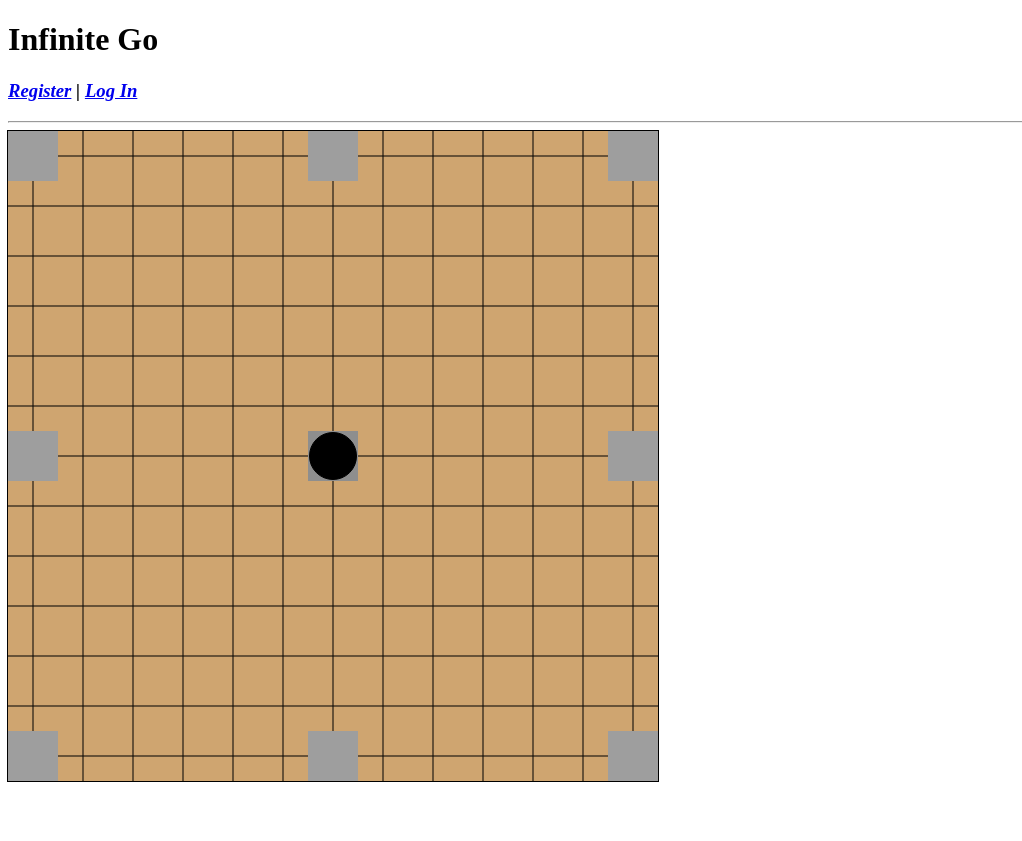
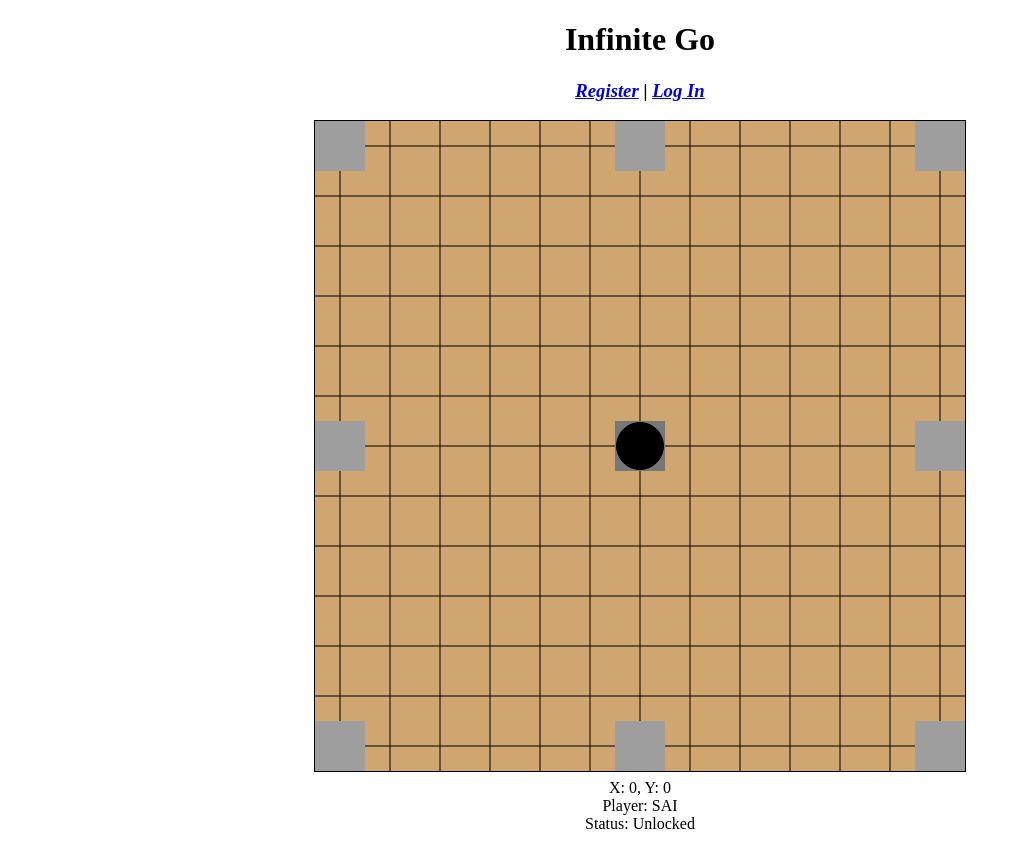
Before and after one commit to hinsley/infinite-go, a Flask app: page / in a window 1280 px wide. Shown: the whole page, without its empty margins (0-1022 px from the left). Before the commit the page ends 782 px from the top, so only its background shows below. Run offline with Flask 2, Linux system fonts and the light colour scheme; data comes from the database, SQL or seed files in the repository; parts of the project's set-up code (start-up, migrations or seed data) failed here and were passed over; grey boxes are pictures that could not be loaded.

Commit message:
Add cursor information display

```diff
--- a/app.py
+++ b/app.py
@@ -28,7 +28,15 @@ def index():
     # Make the indices comprehensible to Javascript (it can't accept tuples for keys).
     stones = {" ".join(map(str, stone)): selected_stones[stone] for stone in selected_stones}
 
-    return render_template("index.html", username=(user_db.get_user_info(session["user"], "username")[0] if "user" in session else None), cursor=cursor, stones=stones)
+    stone_at_cursor = stone_db.get_stone(*cursor)
+    stone_at_cursor_player = user_db.get_user_info(stone_at_cursor["player"], "username")[0] if stone_at_cursor is not None else None
+
+    return render_template("index.html",
+                           username=(user_db.get_user_info(session["user"], "username")[0] if "user" in session else None),
+                           cursor=cursor,
+                           stones=stones,
+                           stone_at_cursor=stone_at_cursor,
+                           stone_at_cursor_player=stone_at_cursor_player)
 
 @app.route("/go", methods=["GET"])
 def go():
--- a/static/styles/main.css
+++ b/static/styles/main.css
@@ -1,5 +1,15 @@
 * {
     font-family: serif;
+}
+
+body {
+    text-align: center;
+}
+
+div#goban-container {
+    display: flex;
+    flex-direction: row;
+    justify-content: center;
 }
 
 div#goban {
@@ -20,8 +30,7 @@ div#goban div div.cursor-overlay {
     padding: 0;
     width: 50px;
     height: 50px;
-    z-index: 999999999999999;
-    background-color: rgba(0, 0, 0, 0.1);
+    background-color: rgba(0, 0, 0, 0.25);
 }
 
 div#goban div.location {
@@ -71,3 +80,7 @@ div#goban div div.stone div.selfLockedEmblem {
     border-radius: 100%;
     background-color: crimson;
 }
+
+div#cursor-info {
+    margin-top: 8px;
+}
--- a/templates/index.html
+++ b/templates/index.html
@@ -13,12 +13,21 @@
             Logged in as {{ username }} | <a href="{{ url_for('logout') }}">Log Out</a>
         {% endif %}
         </h3>
-        <hr>
-        <div id="goban"></div>
+        <div id="goban-container">
+            <div id="goban"></div>
+        </div>
 
-        {% if username is not none %}
-            <button onClick="location = 'go?x={{ cursor[0] }}&y={{ cursor[1] }}';">Place stone</button>
-        {% endif %}
+        <div id="cursor-info">
+            X: {{ cursor[0] }}, Y: {{ cursor[1] }}
+            <br>
+            Player: {{ stone_at_cursor_player }}
+            <br>
+            Status: {{ stone_at_cursor["status"] if stone_at_cursor is not none else "Empty" }}
+            {% if username is not none %}
+                <br>
+                <button onClick="location = 'go?x={{ cursor[0] }}&y={{ cursor[1] }}';">Place stone</button>
+            {% endif %}
+        </div>
 
         <script src="{{ url_for('static', filename='scripts/color_code.js') }}"></script>
         <script src="{{ url_for('static', filename='scripts/render_goban.js') }}"></script>
```
